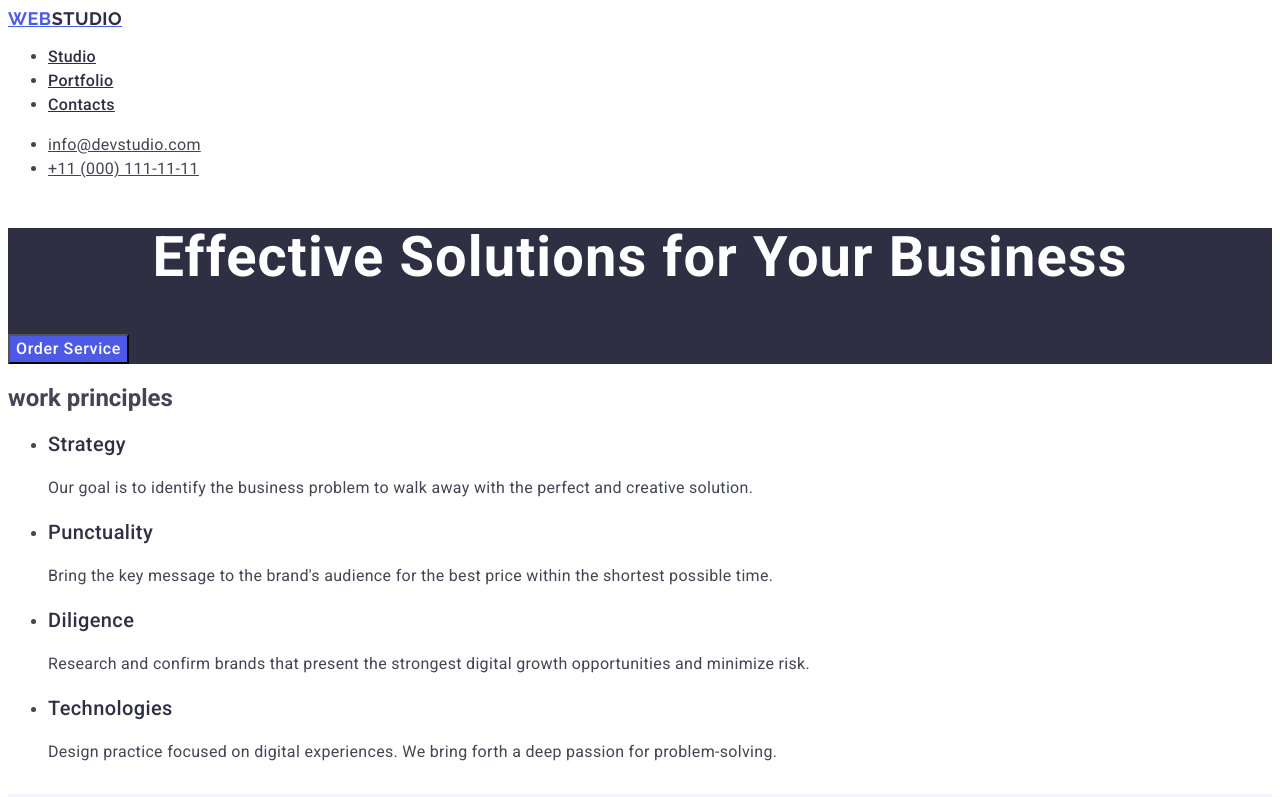
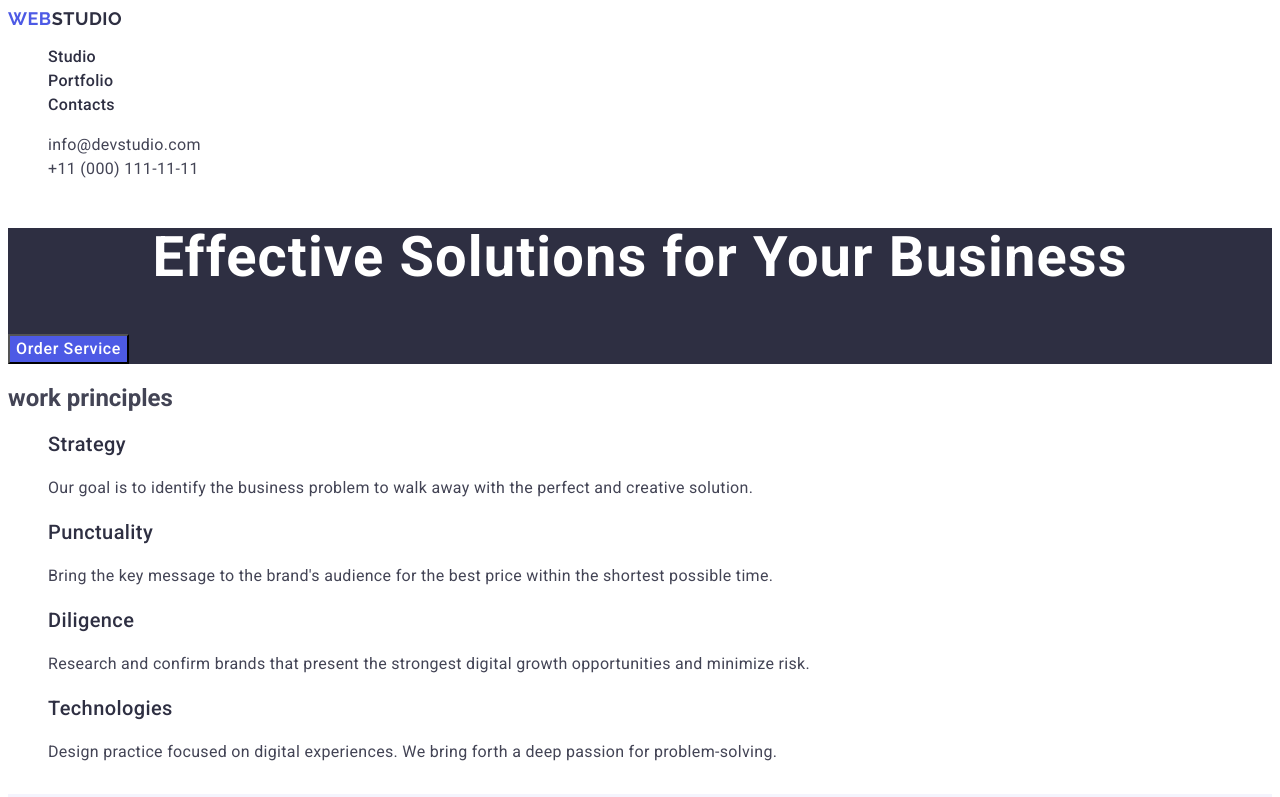
Before and after one commit to Panther1986/goit-markup-hw-02, a plain HTML site: page index.html in a window 1280 px wide. Shown: the top 797 px of the page. Drawn offline with Linux system fonts and the light colour scheme.

Commit message:
Homework 2 update 10

```diff
--- a/css/styles.css
+++ b/css/styles.css
@@ -179,3 +179,11 @@ color: #2E2F42;
     color: #F4F4FD;
     letter-spacing: 0.02em;
 }
+
+ul {
+    list-style-type: none;
+}
+
+a:link {
+    text-decoration: none;
+}
```
